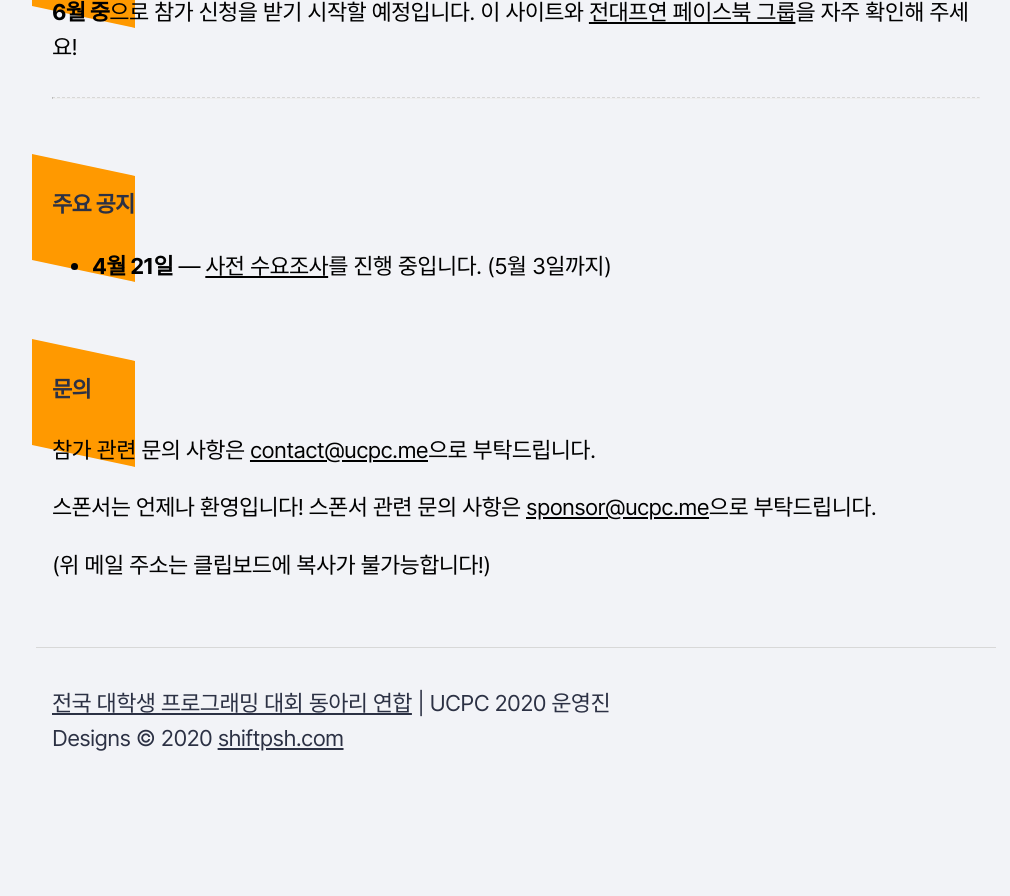
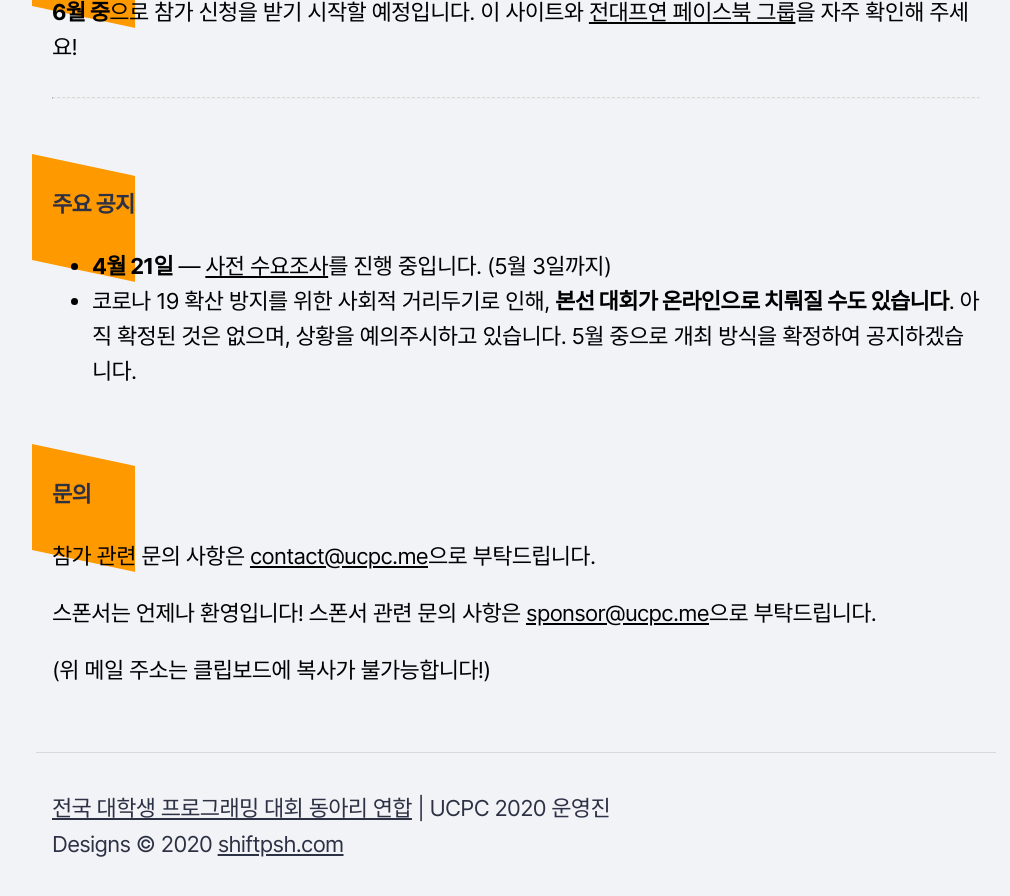
Before and after one commit to ucpcc/2020, a Jekyll site: the page built from index.md, in a window 1280 px wide and 900 px high, scrolled down 1736 px. Shown: the top 896 px of the window, without its empty margins (124-1134 px from the left). Built offline with Jekyll 4.4.1, drawn with Linux system fonts in a browser that asks for light colours; before the commit the page ends 2530 px from its top, so only the background shows below that.

Commit message:
코로나19 관련 공지 추가

```diff
--- a/index.md
+++ b/index.md
@@ -19,6 +19,8 @@ title: UCPC 2020
 ## 주요 공지
 
 * **4월 21일** --- [사전 수요조사](https://forms.gle/XjjWAn3BkBwBULMU9)를 진행 중입니다. (5월 3일까지)
+* 코로나 19 확산 방지를 위한 사회적 거리두기로 인해, **본선 대회가 온라인으로 치뤄질 수도 있습니다**.
+  아직 확정된 것은 없으며, 상황을 예의주시하고 있습니다. 5월 중으로 개최 방식을 확정하여 공지하겠습니다.
 
 ## 문의
 
```
Also changed, not shown: 2 other files.
